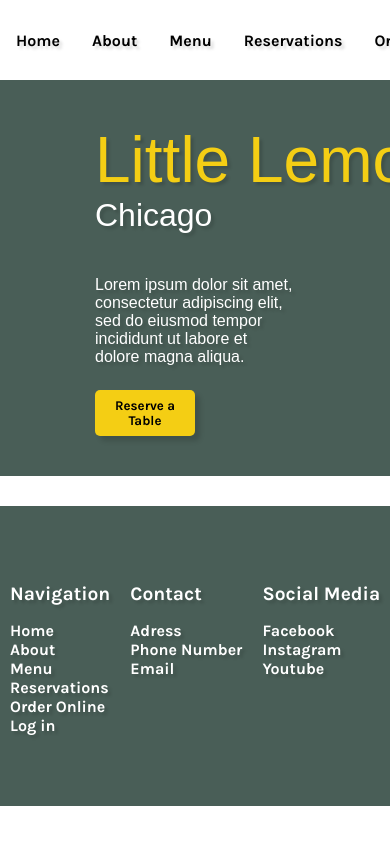
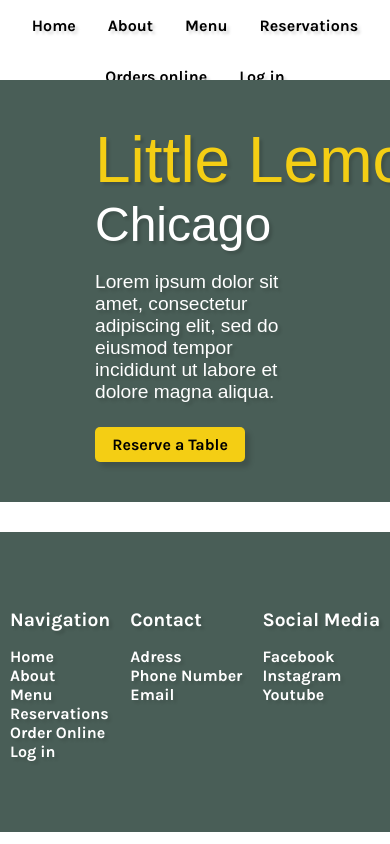
Before and after one commit to Alfonso-Gonzalez-Martinez/coursera-final-project, a React (Create React App) app in the folder capstone-project/: page / in a window 390 px wide. Shown: the top 844 px of the page. Built offline with nearby package versions, Linux system fonts and the light colour scheme; a web font is replaced by a local one.

Commit message:
Fixes in responsiveness

```diff
--- a/capstone-project/src/components/Footer.css
+++ b/capstone-project/src/components/Footer.css
@@ -16,7 +16,7 @@
     border-radius: 30px;
     max-height: 150px;
     align-self: center;
-    box-shadow: 5px 5px 10px black ;
+    box-shadow: 5px 5px 10px rgba(0, 0, 0, 0.267) ;
 }
 .footer-right{
     display: flex;
@@ -46,7 +46,7 @@
     font-weight: bold;
     color: white;
     white-space: nowrap;
-    text-shadow: 3px 3px 3px rgba(0, 0, 0, 0.144);
+    text-shadow: 3px 3px 3px rgba(0, 0, 0, 0.103);
 }
 
 @media (max-width: 650px) {
--- a/capstone-project/src/components/Header.css
+++ b/capstone-project/src/components/Header.css
@@ -25,25 +25,27 @@
 }
 .text-container h2{
     font-family: "Markazi text", sans-serif;
-    font-size: 2rem;
+    font-size: 3rem;
     font-weight: 100;
     margin-top: 0;
+    margin-bottom: 0;
     color: white;
     white-space: nowrap;
     text-shadow: 3px 3px 3px rgba(0, 0, 0, 0.144);
 }
 .text-container p{
     font-family: "Markazi text", sans-serif;
-    font-size: 1rem;
-    font-weight: 100;
+    font-size: 1.2rem;
+    font-weight: lighter;
     margin-bottom: 1.5rem;
     color: white;
     text-shadow: 3px 3px 3px rgba(0, 0, 0, 0.144);
 }
 .text-container button{
     font-family: "Karla", sans-serif;
+    font-size: 1rem;
     font-weight: bolder;
-    width: 100px;
+    width: 150px;
     padding: 8px 8px;
     border-radius: 5px;
     border: none;
@@ -58,9 +60,9 @@
     margin-right: auto;
 }
 .image-container img{
-    height: 250px;
+    height: 290px;
     border-radius: 20px;
-    transform:translateY(4rem);
+    transform:translateY(2.8rem);
     box-shadow: 5px 5px 5px rgba(0, 0, 0, 0.144);
 }
 
--- a/capstone-project/src/components/Nav.css
+++ b/capstone-project/src/components/Nav.css
@@ -22,13 +22,15 @@
     max-width: 70%;
     height: 100%;
     margin-right: auto;
-    padding-right: 1rem;
     overflow-x: hidden;
 }
 .nav-items{
     display: flex;
     flex-direction: row;
+    justify-content: center;
+    align-items: center;
     margin: auto;
+    flex-wrap: wrap;
 }
 .nav-items li{
     font-family: "Karla", sans-serif;
```
